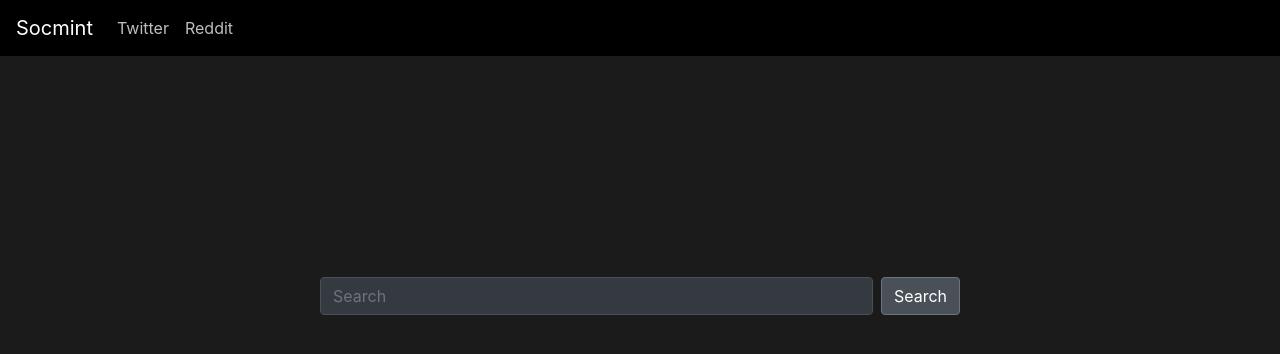
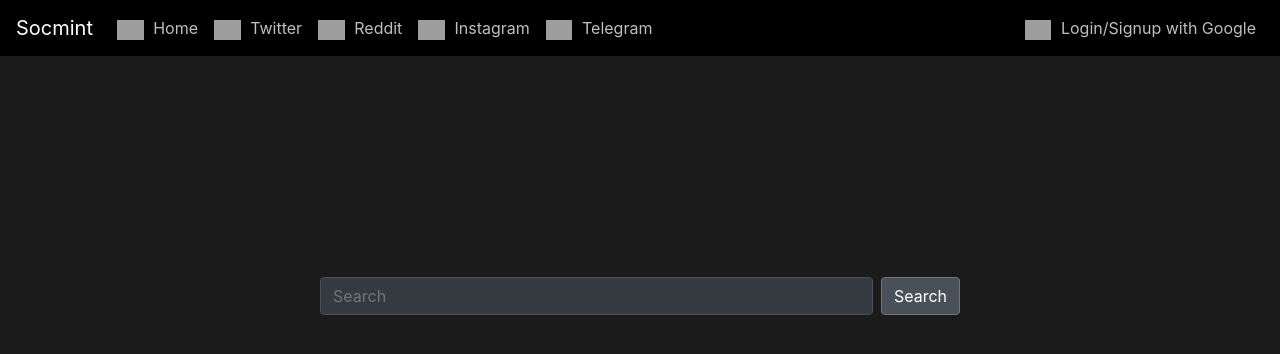
Before and after one commit to SmartyDroidBot/SOCMINT, a Django app: page /home/ in a window 1280 px wide. Shown: the top 354 px of the page. Run offline with Django 5.2, Linux system fonts and the light colour scheme; some libraries are stand-ins or nearby versions; grey boxes are pictures that could not be loaded.

Commit message:
Changed Homepage

```diff
--- a/socmint/root/templates/root/home.html
+++ b/socmint/root/templates/root/home.html
@@ -45,6 +45,10 @@
             background-color: #6c757d;
             border: 1px solid #495057;
         }
+        .navbar-nav .nav-item img {
+            height: 20px; /* Adjust the height as needed */
+            margin-right: 5px;
+        }
     </style>
 </head>
 <body>
@@ -54,14 +58,40 @@
           <span class="navbar-toggler-icon"></span>
         </button>
         <div class="collapse navbar-collapse" id="navbarNavDropdown">
-          <ul class="navbar-nav">
+          <ul class="navbar-nav mr-auto">
             <li class="nav-item">
-                <a class="nav-link" href="http://127.0.0.1:8000/home/twitter/">Twitter</a>
+                <a class="nav-link" href="{% url 'home' %}">
+                    <img src="https://img.icons8.com/ios-filled/50/ffffff/home.png" alt="Home"> Home
+                </a>
             </li>
             <li class="nav-item">
-                <a class="nav-link" href="http://127.0.0.1:8000/home/reddit/">Reddit</a>
+                <a class="nav-link" href="http://127.0.0.1:8000/home/twitter/">
+                    <img src="https://img.icons8.com/ios-filled/50/ffffff/twitter.png" alt="Twitter"> Twitter
+                </a>
+            </li>
+            <li class="nav-item">
+                <a class="nav-link" href="http://127.0.0.1:8000/home/reddit/">
+                    <img src="https://img.icons8.com/ios-filled/50/ffffff/reddit.png" alt="Reddit"> Reddit
+                </a>
+            </li>
+            <li class="nav-item">
+                <a class="nav-link" href="http://127.0.0.1:8000/home/instagram/">
+                    <img src="https://img.icons8.com/ios-filled/50/ffffff/instagram-new.png" alt="Instagram"> Instagram
+                </a>
+            </li>
+            <li class="nav-item">
+                <a class="nav-link" href="http://127.0.0.1:8000/home/telegram/">
+                    <img src="https://img.icons8.com/ios-filled/50/ffffff/telegram-app.png" alt="Telegram"> Telegram
+                </a>
             </li>
             <!-- Add more nav links as needed -->
+          </ul>
+          <ul class="navbar-nav ml-auto">
+            <li class="nav-item">
+                <a class="nav-link" href="#">
+                    <img src="https://img.icons8.com/ios-filled/50/ffffff/google-logo.png" alt="Google"> Login/Signup with Google
+                </a>
+            </li>
           </ul>
         </div>
       </nav>
```
